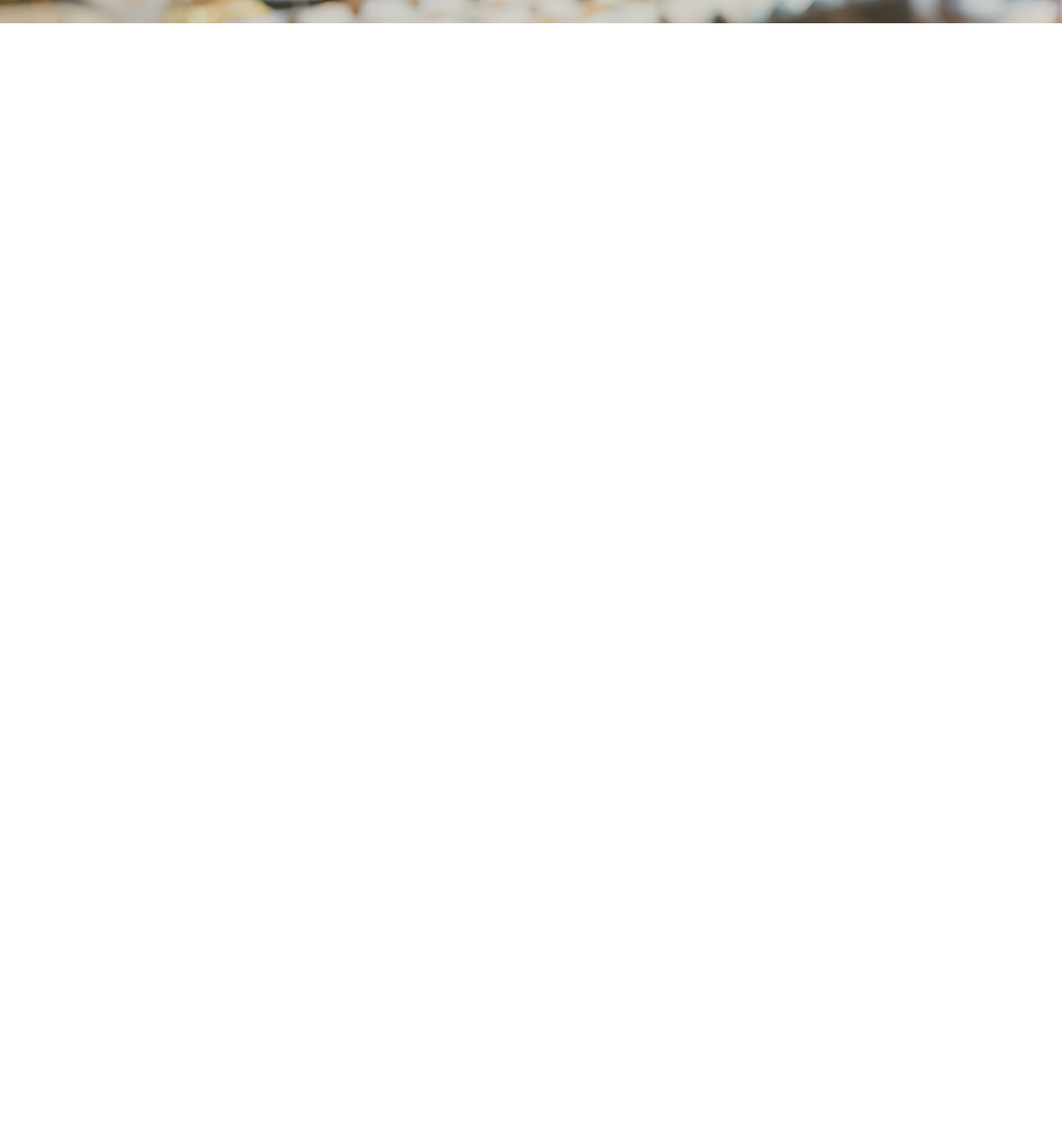
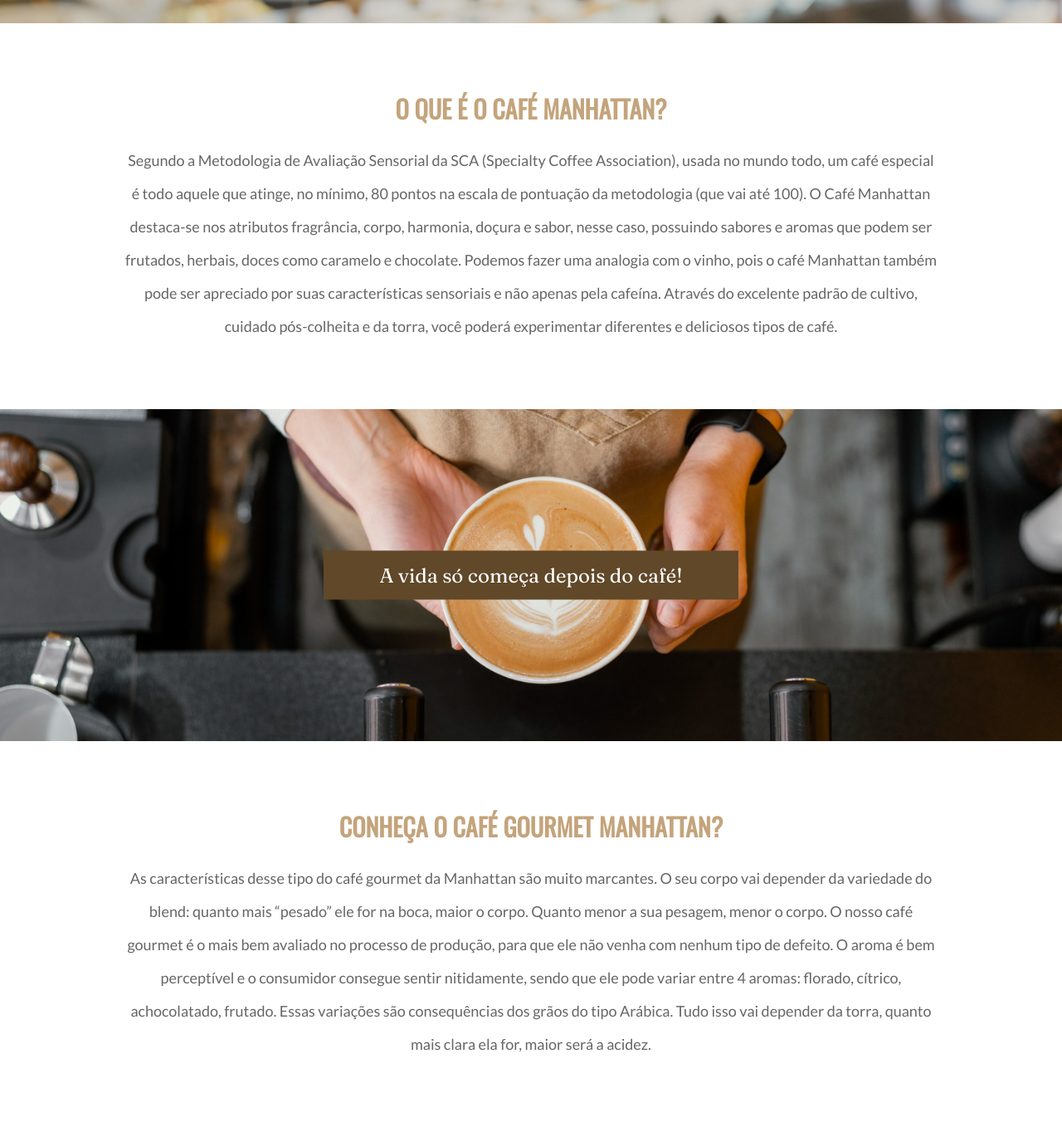
Before and after one commit to DevViniciusCodes/Project-Manhattan-Coffee-House, a plain HTML site: page index.html in a window 1280 px wide. Shown: the part 1637-2995 px from the top of the page at 83% size. Before the commit the page ends 1665 px from the top, so only its background shows below. Drawn offline with nearby package versions, Linux system fonts and the light colour scheme.

Commit message:
feat: adiciona conteineres de informacao e refatora classes das imagens parallax

```diff
--- a/index.html
+++ b/index.html
@@ -33,7 +33,7 @@
     </div>
     <!-- Seção Informações -->
     <!-- 1- Contêiner com conteúdo textual  -->
-    <div class="informacoes" id="infomacoes">
+    <div class="informacoes" id="informacoes">
       <div class="subtitulo">
         <h2>EXPERIMENTE O MELHOR CAFÉ DA CIDADE!</h2>
       </div>
@@ -49,14 +49,49 @@
       </div>
     </div>
     <!-- 2- Contêiner com imagem -->
-    <div class="img_paralax">
+    <div class="img_paralax img2">
       <div class="texto_paralax">
         <h3>Um bom café é motivo de alegria!</h3>
       </div>
     </div>
     <!-- 3- Contêiner com conteúdo textual  -->
+    <div class="informacoes">
+      <div class="subtitulo">
+        <h2>O QUE É O CAFÉ MANHATTAN?</h2>
+      </div>
+      <div class="conteudo">
+        <p class="texto_conteudo">
+          Segundo a Metodologia de Avaliação Sensorial da SCA (Specialty Coffee Association), usada no mundo todo, um café
+          especial é todo aquele que atinge, no mínimo, 80 pontos na escala de pontuação da metodologia (que vai até 100). O Café
+          Manhattan destaca-se nos atributos fragrância, corpo, harmonia, doçura e sabor, nesse caso, possuindo sabores e aromas
+          que podem ser frutados, herbais, doces como caramelo e chocolate. Podemos fazer uma analogia com o vinho, pois o café
+          Manhattan também pode ser apreciado por suas características sensoriais e não apenas pela cafeína. Através do excelente
+          padrão de cultivo, cuidado pós-colheita e da torra, você poderá experimentar diferentes e deliciosos tipos de café.
+        </p>
+      </div>
+    </div>
     <!-- 4- Contêiner com imagem -->
+    <div class="img_paralax img3">
+      <div class="texto_paralax">
+        <h3>A vida só começa depois do café!</h3>
+      </div>
+    </div>
     <!-- 5- Contêiner com conteúdo textual  -->
+    <div class="informacoes">
+      <div class="subtitulo">
+        <h2>CONHEÇA O CAFÉ GOURMET MANHATTAN?</h2>
+      </div>
+      <div class="conteudo">
+        <p class="texto_conteudo">
+          As características desse tipo do café gourmet da Manhattan são muito marcantes. O seu corpo vai depender da variedade do
+          blend: quanto mais “pesado” ele for na boca, maior o corpo. Quanto menor a sua pesagem, menor o corpo. O nosso café
+          gourmet é o mais bem avaliado no processo de produção, para que ele não venha com nenhum tipo de defeito. O aroma é bem
+          perceptível e o consumidor consegue sentir nitidamente, sendo que ele pode variar entre 4 aromas: florado, cítrico,
+          achocolatado, frutado. Essas variações são consequências dos grãos do tipo Arábica. Tudo isso vai depender da torra,
+          quanto mais clara ela for, maior será a acidez.
+        </p>
+      </div>
+    </div>
     <!-- Seção Contatos -->
     <!-- Seção Horários -->
     <!-- Seção Rodapé -->
--- a/style.css
+++ b/style.css
@@ -90,8 +90,16 @@
 }
 
 /* 2- Contêiner com imagem */
+/* Separando imgs paralax */
+.img2 {
+  background-image: url("imgs/parallax-imagem2.jpg");
+}
+
+.img3 {
+  background-image: url("imgs/parallax-imagem3.jpg");
+}
+
 .img_paralax {
-  background-image: url("imgs/parallax-imagem2.jpg");
   background-size: cover;
   background-repeat: no-repeat;
   background-position: center;
```
